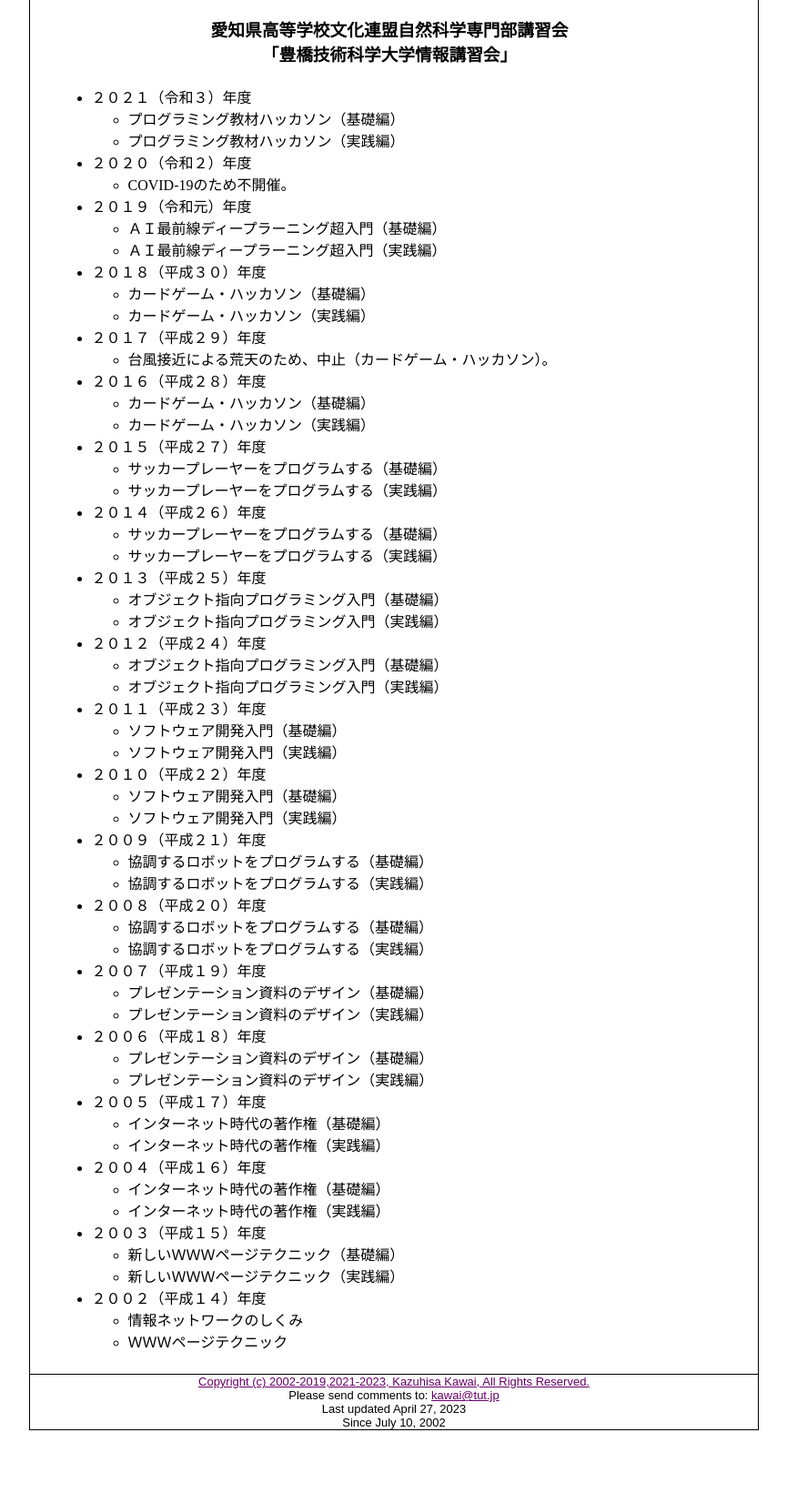
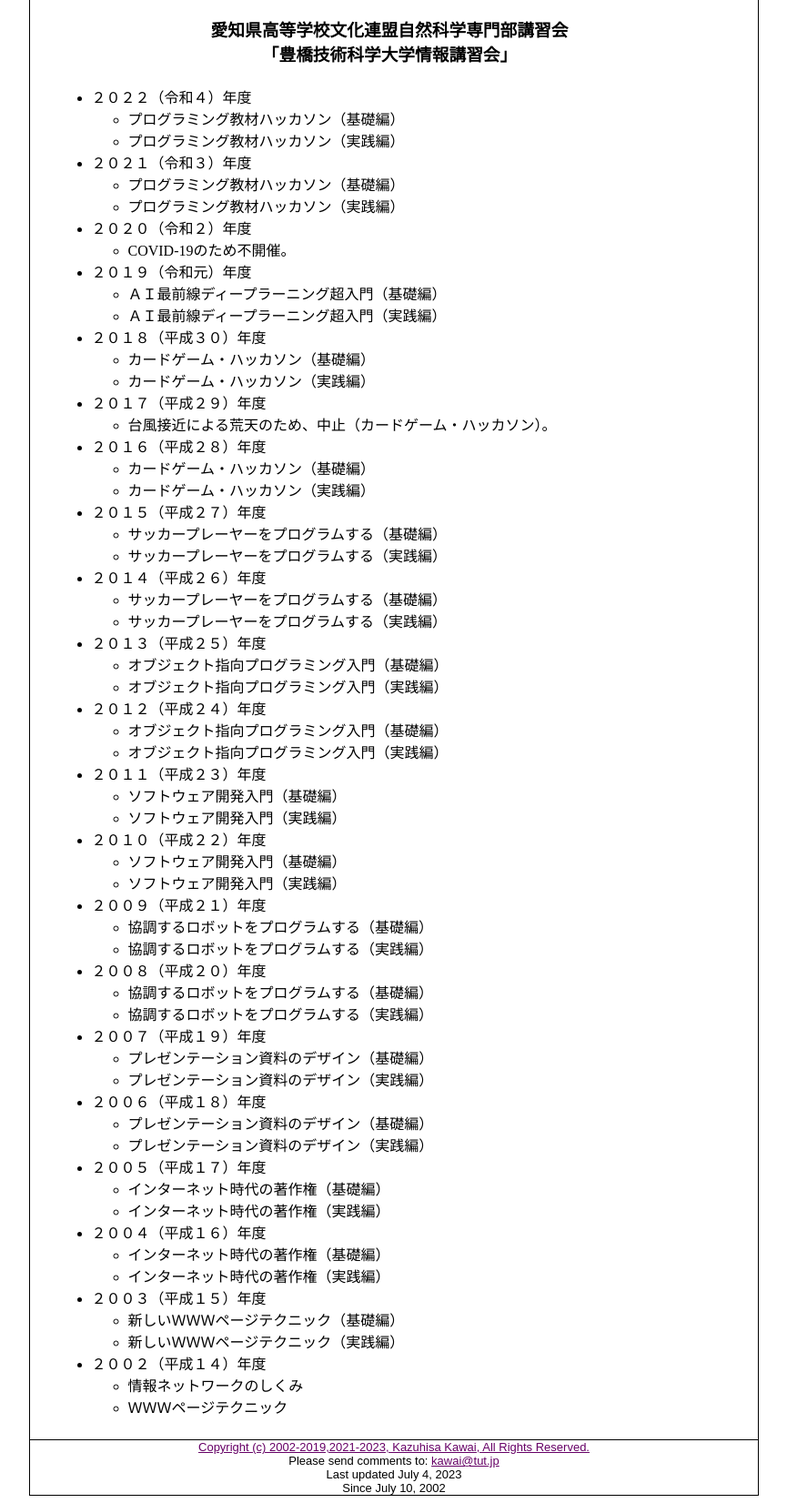
Before and after one commit to kj65kawai/hssc, a plain HTML site: page archives.html in a window 1280 px wide. Shown: the part 219-1871 px from the top of the page at 91% size, without its empty margins (207-1072 px from the left). Before the commit the page ends 1799 px from the top, so only its background shows below. Drawn offline with Linux system fonts and the light colour scheme.

Commit message:
Add files via upload

```diff
--- a/archives.html
+++ b/archives.html
@@ -67,6 +67,11 @@
 <TABLE WIDTH=95%><TR><TD>
 
 <UL>
+<li> ２０２２（令和４）年度
+  <ul>
+  <li> プログラミング教材ハッカソン（基礎編）
+  <li> プログラミング教材ハッカソン（実践編）
+  </ul>
 <li> ２０２１（令和３）年度　</A HREF="/~kawai/hssc/21-r03/"></IMG
  SRC="link.gif" WIDTH=20 HEIGHT=22 BORDER=0></A>
   <ul>
@@ -212,7 +217,7 @@
 <A HREF="https://kj65kawai.github.io/kawai/disclaimer.html">Copyright (c) 2002-2019,2021-2023, Kazuhisa Kawai, All Rights Reserved.</A><BR>
 Please send comments to:
  <A HREF="mailto:kawai@tut.jp">kawai@tut.jp</A><BR>
-Last updated April 27, 2023<BR>
+Last updated July 4, 2023<BR>
 Since July 10, 2002</FONT></TD>
 <TD WIDTH=1 BGCOLOR=black></IMG SRC="1pixel.gif" WIDTH=1 HEIGHT=1></TD>
 </TR></TABLE>
```
Also changed, not shown: contents.html (+2 -2 lines).
